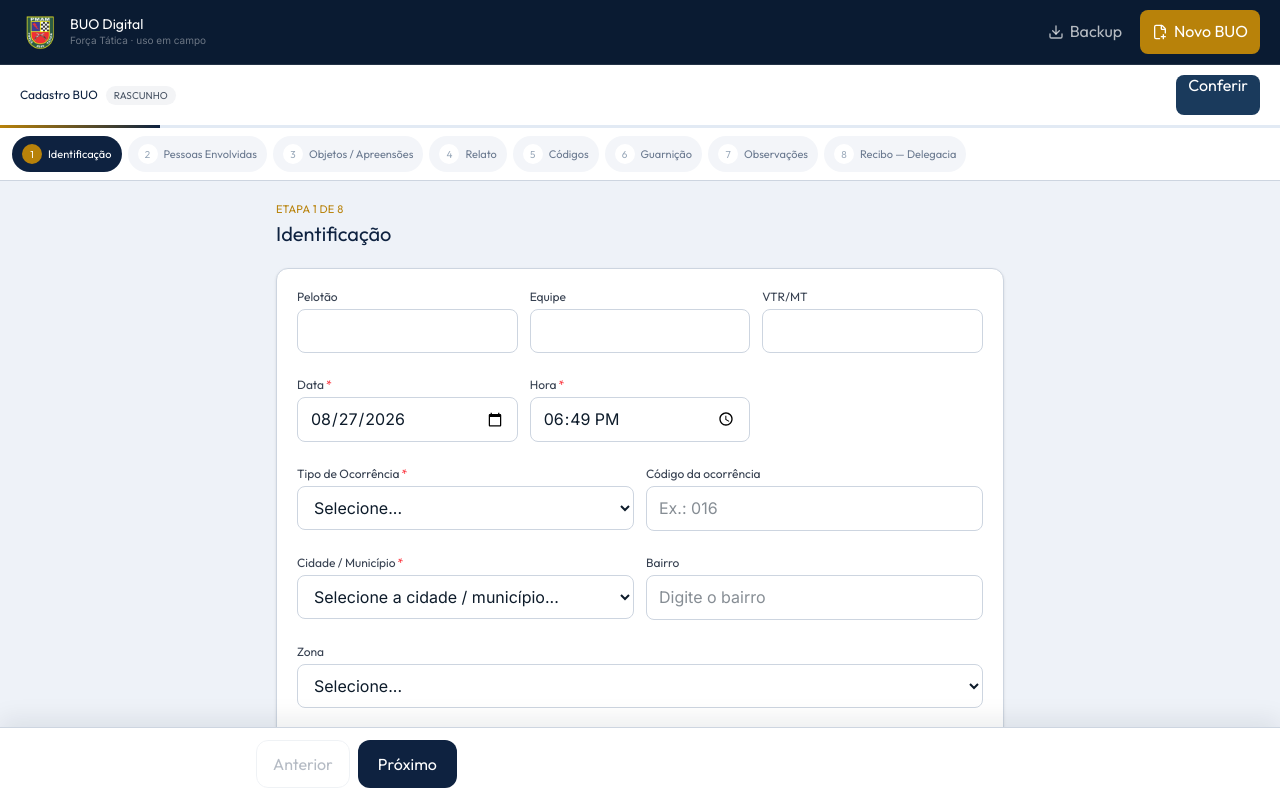
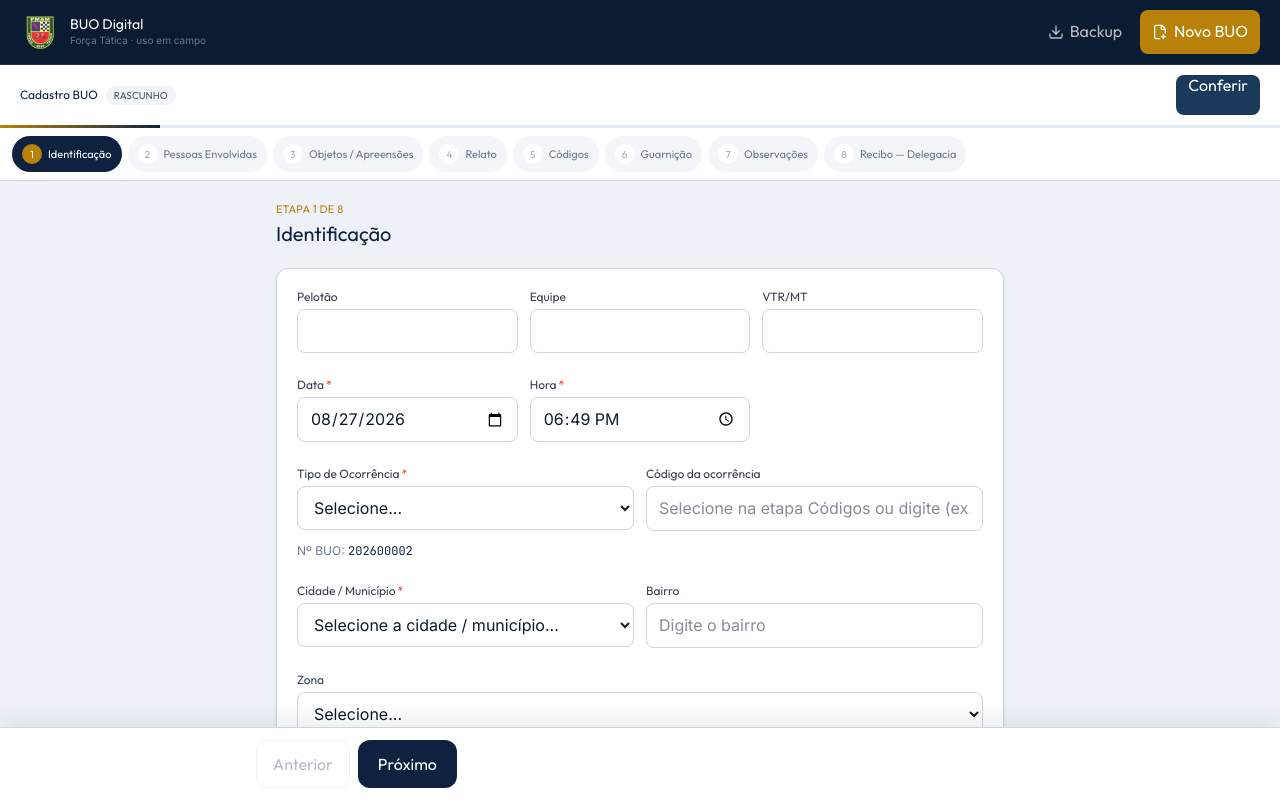
Before and after one commit to AdemarJr/Sistema-Digital---BUO, a React (Vite) app: page / in a window 1280 px wide. Built offline with nearby package versions, Linux system fonts and the light colour scheme.

Commit message:
Ajuste nos campos codigos

```diff
--- a/src/pdf/BUOPDFTemplate.css
+++ b/src/pdf/BUOPDFTemplate.css
@@ -75,6 +75,13 @@
   font-weight: 700;
   font-size: 11.5pt;
   margin-top: 5px;
+}
+
+.buo-header__numero {
+  font-weight: 700;
+  font-size: 10pt;
+  margin-top: 4px;
+  letter-spacing: 0.4px;
 }
 
 .buo-header__right {
--- a/src/pdf/BUOPDFTemplate.tsx
+++ b/src/pdf/BUOPDFTemplate.tsx
@@ -154,7 +154,21 @@ export default function BUOPDFTemplate({ buo, logos }: Props) {
     buo.outros && "OUTROS",
   ].filter(Boolean) as string[];
 
-  const codigoOcorrencia = buo.codigoOcorrencia || buo.codigosOcorrencia.join(", ");
+  const codigoOcorrencia =
+    buo.codigoOcorrencia?.trim() ||
+    selectedCodes
+      .map((c) => (c ? `${c.codigo}` : ""))
+      .filter(Boolean)
+      .join(", ") ||
+    buo.codigosOcorrencia.join(", ");
+
+  const codigoOcorrenciaDetalhe =
+    selectedCodes.length > 0
+      ? selectedCodes
+          .map((c) => (c ? `${c.codigo} — ${c.descricao}` : ""))
+          .filter(Boolean)
+          .join(" · ")
+      : codigoOcorrencia;
 
   return (
     <div className="buo-pdf" id={`buo-pdf-${buo.id}`}>
@@ -167,6 +181,9 @@ export default function BUOPDFTemplate({ buo, logos }: Props) {
             <div className="buo-header__cmd">COMANDO DE POLICIAMENTO METROPOLITANO</div>
             <div className="buo-header__unit">1º BPM – FORÇA TÁTICA (99.0)</div>
             <div className="buo-header__title">BOLETIM ÚNICO DE OCORRÊNCIA — BUO</div>
+            {hasText(buo.numeroBuo) && (
+              <div className="buo-header__numero">Nº BUO: {buo.numeroBuo}</div>
+            )}
           </div>
           <div className="buo-header__right">
             <img className="buo-logo buo-logo--pmam" src={pmamSrc} alt="" crossOrigin="anonymous" />
@@ -212,8 +229,11 @@ export default function BUOPDFTemplate({ buo, logos }: Props) {
               </>
             )}
             <div className="buo-meta buo-meta--2" style={{ marginTop: naturezas.length ? 6 : 0 }}>
-              <Field label="CÓDIGO DA OCORRÊNCIA" value={codigoOcorrencia} />
+              <Field label="CÓDIGO DA OCORRÊNCIA" value={codigoOcorrenciaDetalhe || codigoOcorrencia} />
               <Field label="Nº REGISTRO CIOPS" value={buo.registroCiops} />
+            </div>
+            <div className="buo-meta buo-meta--2" style={{ marginTop: 4 }}>
+              <Field label="Nº BUO" value={buo.numeroBuo} />
             </div>
             <div className="buo-meta buo-meta--2" style={{ marginTop: 4 }}>
               <Field label="CIDADE / MUNICÍPIO" value={buo.municipio} />
--- a/src/views/BUOForm.tsx
+++ b/src/views/BUOForm.tsx
@@ -141,8 +141,18 @@ function StepIdentificacao({ buo, onChange }: { buo: BUO; onChange: (b: Partial<
           <option value="">Selecione...</option>
           {TIPOS_OCORRENCIA.map(t => <option key={t}>{t}</option>)}
         </Select>
-        <Input label="Código da ocorrência" value={buo.codigoOcorrencia} onChange={e => onChange({ codigoOcorrencia: e.target.value })} placeholder="Ex.: 016" />
+        <Input
+          label="Código da ocorrência"
+          value={buo.codigoOcorrencia || buo.codigosOcorrencia.join(', ')}
+          onChange={e => onChange({ codigoOcorrencia: e.target.value })}
+          placeholder="Selecione na etapa Códigos ou digite (ex.: 016)"
+        />
       </div>
+      {buo.numeroBuo && (
+        <p className="text-xs text-[#6B7A90] -mt-3">
+          Nº BUO: <span className="font-mono font-600 text-[#0E2240]">{buo.numeroBuo}</span>
+        </p>
+      )}
 
       <div className="grid grid-cols-1 sm:grid-cols-2 gap-3">
         <Select
@@ -608,7 +618,10 @@ function StepCodigos({ buo, onChange }: { buo: BUO; onChange: (b: Partial<BUO>)
     const selected = buo.codigosOcorrencia.includes(codigo)
       ? buo.codigosOcorrencia.filter(c => c !== codigo)
       : [...buo.codigosOcorrencia, codigo];
-    onChange({ codigosOcorrencia: selected });
+    onChange({
+      codigosOcorrencia: selected,
+      codigoOcorrencia: selected.join(", "),
+    });
   };
 
   return (
@@ -619,7 +632,7 @@ function StepCodigos({ buo, onChange }: { buo: BUO; onChange: (b: Partial<BUO>)
         </p>
         {buo.codigosOcorrencia.length > 0 && (
           <button
-            onClick={() => onChange({ codigosOcorrencia: [] })}
+            onClick={() => onChange({ codigosOcorrencia: [], codigoOcorrencia: '' })}
             className="text-xs text-red-600 hover:text-red-700 font-display font-600"
           >
             Limpar seleção
--- a/src/views/BUOPreview.tsx
+++ b/src/views/BUOPreview.tsx
@@ -116,6 +116,11 @@ export default function BUOPreview({ buo, onEdit, onFinalize, onGeneratePdf, onB
           <Field label="Bairro" value={buo.bairro} />
           <Field label="Zona" value={buo.zona} />
           <Field label="Tipo de Ocorrência" value={buo.tipoOcorrencia} />
+          <Field
+            label="Código da ocorrência"
+            value={buo.codigoOcorrencia || buo.codigosOcorrencia.join(', ')}
+          />
+          <Field label="Nº BUO" value={buo.numeroBuo} />
           <Field label="Local" value={buo.localOcorrencia} />
           <Field label="Nº CIOPS" value={buo.registroCiops} />
         </div>
```
